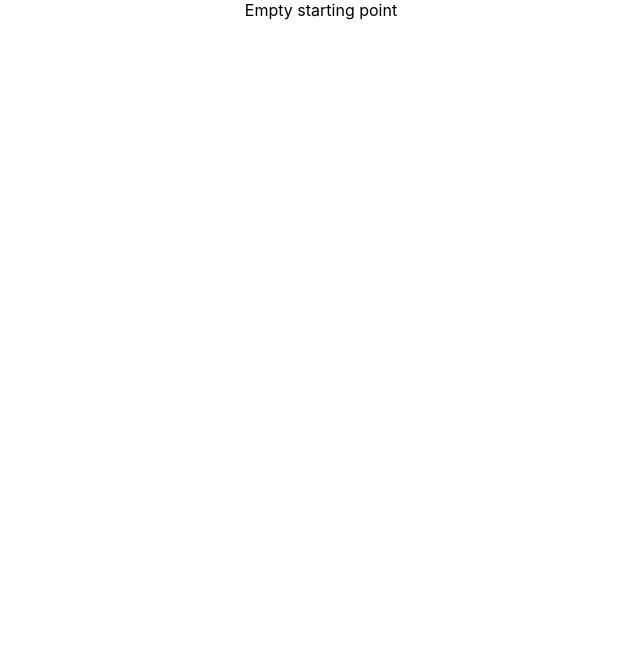
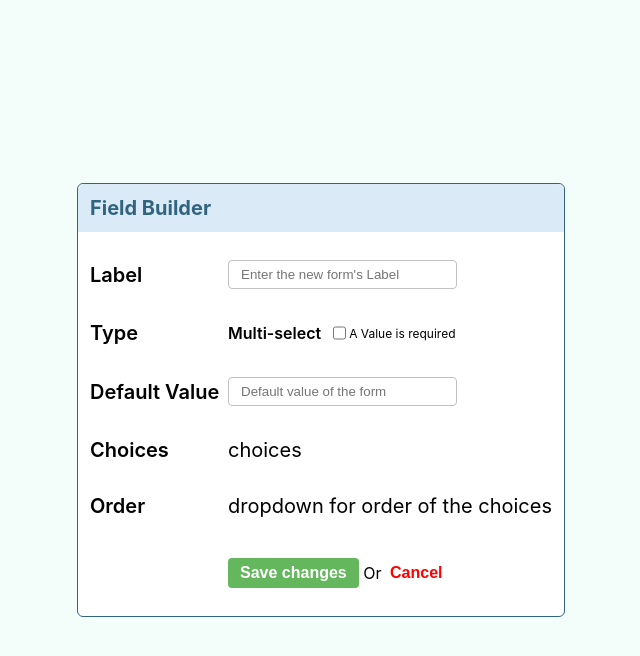
Before and after one commit to PMDimitrova/UI-task, a React (Create React App) app: page / in a window 1280 px wide. Shown: the top 656 px of the page, without its empty margins (319-959 px from the left). Built offline with nearby package versions, Linux system fonts and the light colour scheme.

Commit message:
Basic layout; basic styling

```diff
--- a/src/App.css
+++ /dev/null
@@ -1,14 +0,0 @@
-.App {
-  text-align: center;
-}
-
-.App-header {
-  background-color: #282c34;
-  min-height: 100vh;
-  display: flex;
-  flex-direction: column;
-  align-items: center;
-  justify-content: center;
-  font-size: calc(10px + 2vmin);
-  color: white;
-}
--- a/src/App.js
+++ b/src/App.js
@@ -1,11 +1,41 @@
-import './App.css';
+import styled from 'styled-components';
+
+import FormContent from './components/FormContent';
 
 function App() {
   return (
-    <div className="App">
-      Empty starting point
-    </div>
+    <Wrap>
+      <FormOuterBox>
+        <FormHeader>Field Builder</FormHeader>
+
+        <FormContent />
+      </FormOuterBox>
+    </Wrap>
   );
 }
 
 export default App;
+
+const Wrap = styled.div`
+  display: flex;
+  justify-content: center;
+  align-items: center;
+  width: 100%;
+  height: 100vh;
+  background-color: #f3fefb;
+`;
+
+const FormOuterBox = styled.div`
+  min-width: 380px;
+  background-color: white;
+  border: 1px solid #32647f;
+  border-radius: 6px;
+`;
+
+const FormHeader = styled.div`
+  padding: 12px;
+  color: #32647f;
+  font-weight: 700;
+  background-color: #daebf7;
+  border-radius: 6px 6px 0 0;
+`;
--- /dev/null
+++ b/src/components/CancelButton.js
@@ -0,0 +1,24 @@
+import styled from 'styled-components';
+
+// TODO: Add a button that allows the builder to clear the form and start fresh.
+const CancelButton = () => {
+  return <Wrap type="button">Cancel</Wrap>;
+};
+
+export default CancelButton;
+
+const Wrap = styled.button`
+  padding: 4px; //for accessibility
+  font-weight: 600;
+  font-size: 16px;
+  color: red;
+  background-color: transparent;
+  border: 1px transparent;
+  border-radius: 4px;
+
+  &:hover {
+    cursor: pointer;
+    color: #cc0000;
+    transition: color 0.4s ease-in-out;
+  }
+`;
--- /dev/null
+++ b/src/components/ChoicesArea.js
@@ -0,0 +1,11 @@
+//TODO: this will be component which can add and remove items from itself
+
+// TODO: Duplicates choices are not allowed.
+// TODO: There cannot be more than 50 choices total.
+// TODO: the dropdown in OrderDropdown should trigger another order of the items here
+
+// BONUS: The database that stores this does not allow individual choices in the list of choices to be longer than 40 characters. Add client-side validation such that excess characters are visually distinct if the choice is longer than 40 characters. I.e., if a user enters the word that is longer than 40 characters, the characters above 40 would be highlighted in red.
+
+const ChoicesArea = () => <div>choices</div>;
+
+export default ChoicesArea;
--- /dev/null
+++ b/src/components/FormContent.js
@@ -0,0 +1,54 @@
+import styled from 'styled-components';
+
+import TypeFieldContent from './TypeFieldContent';
+import OrderDropdown from './OrderDropdown';
+import SubmitButton from './SubmitButton';
+import CancelButton from './CancelButton';
+import ChoicesArea from './ChoicesArea';
+import FormField from './FormField';
+import Input from './Input';
+
+// TODO: globally/LOCAL STORAGE: For the purpose of the demo, you may want the form to keep its values after the form is submitted. This helps demonstrate the prior requirement (that the default value is added).
+
+const FormContent = () => {
+  return (
+    <Wrap>
+      <FormField fieldLabel="Label" content={<Input placeholder="Enter the new form's Label" />} />
+
+      <FormField fieldLabel="Type" content={<TypeFieldContent />} />
+
+      {/* TODO: If the default value is not one of the choices, it should be added to the list of choices when the field is saved. */}
+      <FormField fieldLabel="Default Value" content={<Input placeholder="Default value of the form" />} />
+
+      <FormField fieldLabel="Choices" content={<ChoicesArea />} />
+
+      <FormField fieldLabel="Order" content={<OrderDropdown />} />
+
+      <FormField
+        content={
+          <ButtonsWrap>
+            <SubmitButton />
+            <div>&nbsp;Or&nbsp;</div>
+            <CancelButton />
+          </ButtonsWrap>
+        }
+      />
+    </Wrap>
+  );
+};
+
+export default FormContent;
+
+const Wrap = styled.div`
+  display: flex;
+  flex-direction: column;
+  justify-content: center;
+  padding: 12px;
+`;
+
+const ButtonsWrap = styled.div`
+  display: flex;
+  align-items: center;
+  margin-top: 8px;
+  font-size: 16px;
+`;
--- /dev/null
+++ b/src/components/FormField.js
@@ -0,0 +1,26 @@
+import styled from 'styled-components';
+
+const FormField = ({ fieldLabel, content }) => (
+  <FieldWrap>
+    <LabelWrap>{fieldLabel}</LabelWrap>
+    <div>{content}</div>
+  </FieldWrap>
+);
+
+export default FormField;
+
+const FieldWrap = styled.div`
+  display: flex;
+  align-items: center;
+  width: 100%;
+  padding: 8px 0;
+  margin: 8px 0;
+  /* border: 1px solid red; */
+`;
+
+const LabelWrap = styled.div`
+  width: 130px;
+  margin-right: 8px;
+  font-weight: 600;
+  /* border: 1px solid green; */
+`;
--- /dev/null
+++ b/src/components/Input.js
@@ -0,0 +1,14 @@
+import styled from 'styled-components';
+
+const Input = ({ placeholder }) => {
+  return <Wrap type="text" id="" name="" placeholder={placeholder}></Wrap>;
+};
+
+export default Input;
+
+const Wrap = styled.input`
+  width: 100%;
+  padding: 6px 12px;
+  border: 1px solid #bfc1c2;
+  border-radius: 4px;
+`;
--- /dev/null
+++ b/src/components/OrderDropdown.js
@@ -0,0 +1,12 @@
+// TODO: this will show option to order the items in Choices by alphabetical, reverse alphabetical, unordered
+
+/* Options:
+-placeholder : "Display choices by:"
+-Alphabetical order
+-Reverse alphabetical order
+-The order they're put in
+ */
+
+const OrderDropdown = () => <div>dropdown for order of the choices</div>;
+
+export default OrderDropdown;
--- /dev/null
+++ b/src/components/SubmitButton.js
@@ -0,0 +1,25 @@
+import styled from 'styled-components';
+
+//TODO: Submit button specs
+
+const SubmitButton = () => {
+  return <Wrap type="button">Save changes</Wrap>;
+};
+
+export default SubmitButton;
+
+const Wrap = styled.button`
+  padding: 6px 12px;
+  font-size: 16px;
+  font-weight: 600;
+  color: white;
+  background-color: #65b75e;
+  border: 1px transparent;
+  border-radius: 4px;
+
+  &:hover {
+    cursor: pointer;
+    background-color: #387233;
+    transition: background-color 0.3s ease-in-out;
+  }
+`;
--- /dev/null
+++ b/src/components/TypeFieldContent.js
@@ -0,0 +1,40 @@
+import styled from 'styled-components';
+
+/*
+Multi-select:
+  In the full version of this spec, that is a drop-down.
+  A builder could select "multi-select" (allow end users to select multiple options) or
+  "single-select" (end users can only pick one of the options).
+
+Checkbox:
+  After the builder creates their form with this multiple choice option,
+  the end user be required to pick a choice before they could submit the form.
+  */
+
+const TypeFieldContent = () => (
+  <Wrap>
+    <TextWrap>Multi-select</TextWrap>
+
+    <input type="checkbox" />
+    <SubTextWrap>A Value is required</SubTextWrap>
+  </Wrap>
+);
+
+export default TypeFieldContent;
+
+const Wrap = styled.div`
+  display: flex;
+  justify-content: center;
+  font-size: 16px;
+`;
+
+const TextWrap = styled.div`
+  font-weight: 600;
+  margin-right: 8px;
+`;
+
+const SubTextWrap = styled.div`
+  display: flex;
+  align-items: center;
+  font-size: 12px;
+`;
--- a/src/index.css
+++ b/src/index.css
@@ -1,13 +1,12 @@
 body {
   margin: 0;
-  font-family: -apple-system, BlinkMacSystemFont, 'Segoe UI', 'Roboto', 'Oxygen',
-    'Ubuntu', 'Cantarell', 'Fira Sans', 'Droid Sans', 'Helvetica Neue',
-    sans-serif;
+  font-size: 20px;
+  font-family: -apple-system, BlinkMacSystemFont, 'Segoe UI', 'Roboto', 'Oxygen', 'Ubuntu', 'Cantarell', 'Fira Sans',
+    'Droid Sans', 'Helvetica Neue', sans-serif;
   -webkit-font-smoothing: antialiased;
   -moz-osx-font-smoothing: grayscale;
 }
 
 code {
-  font-family: source-code-pro, Menlo, Monaco, Consolas, 'Courier New',
-    monospace;
+  font-family: source-code-pro, Menlo, Monaco, Consolas, 'Courier New', monospace;
 }
```
